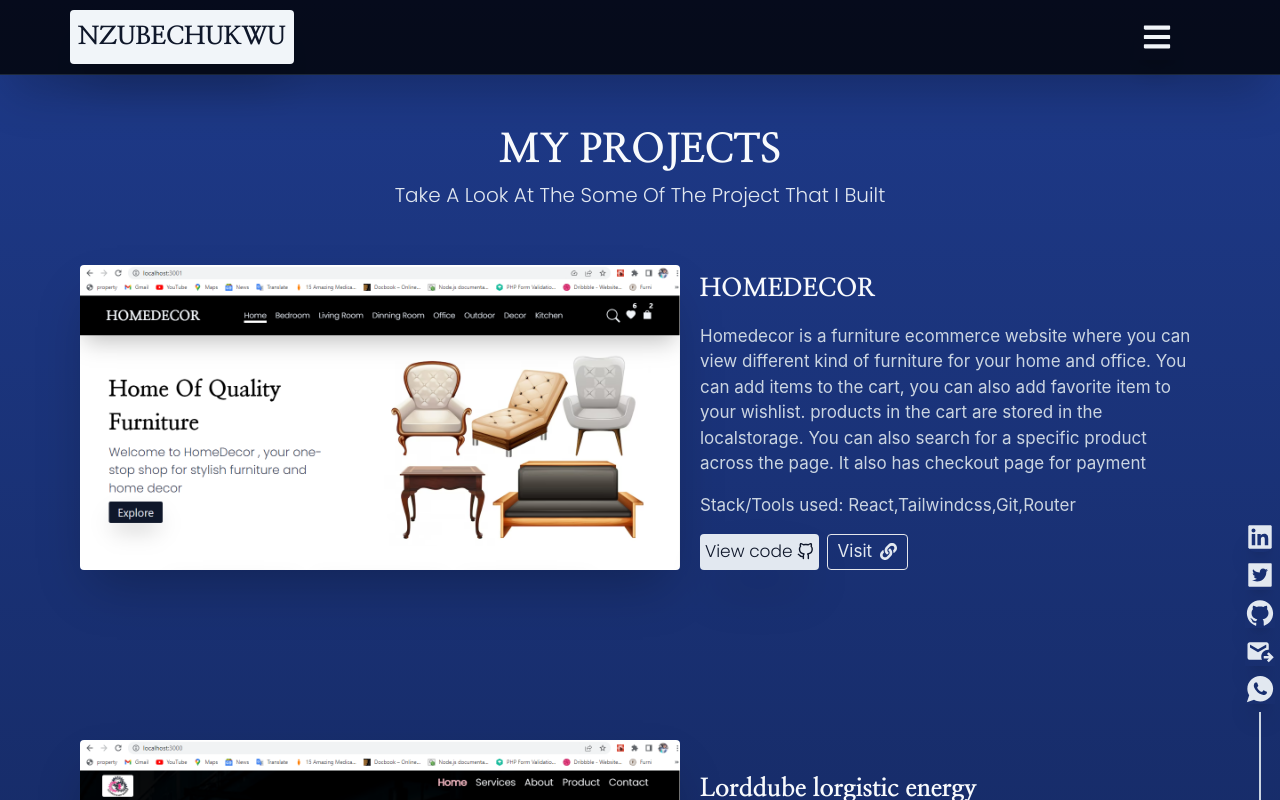
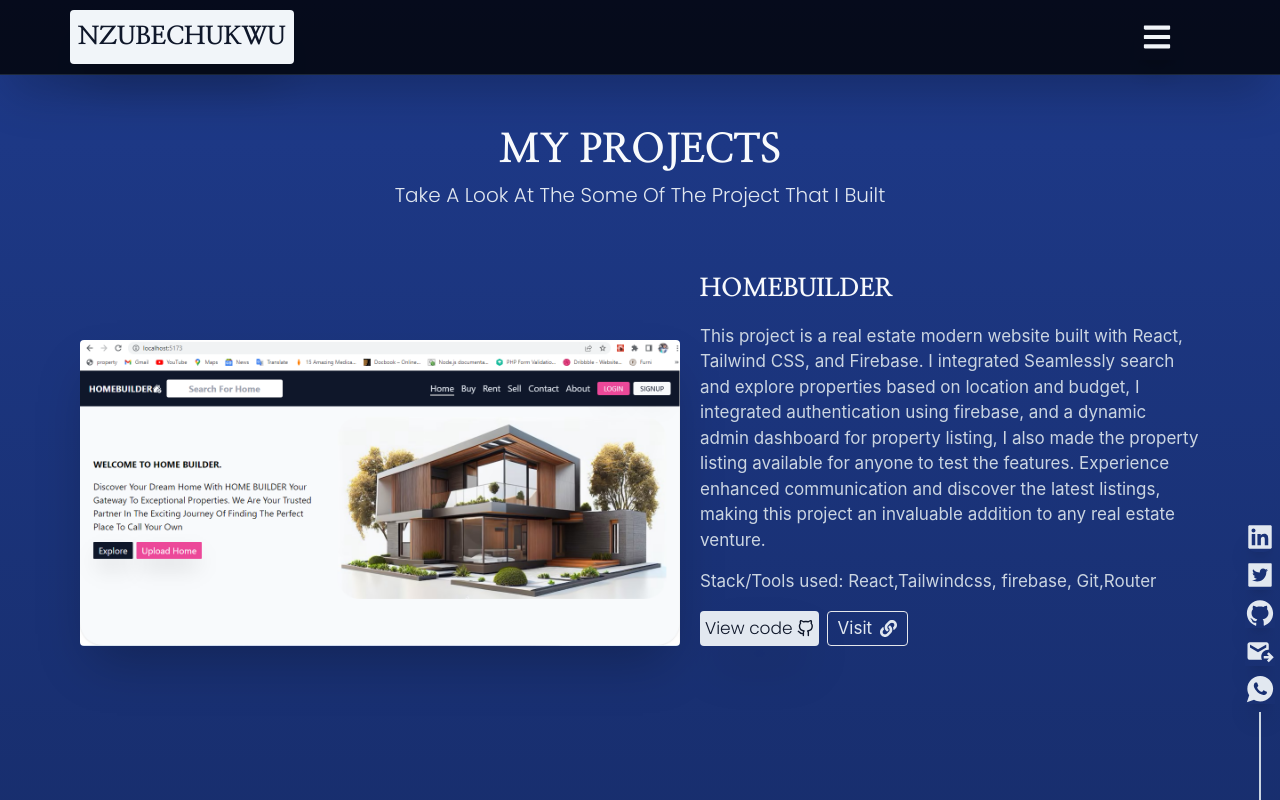
Before and after one commit to DesmondNzubechi/Official-Portfolio, a React (Create React App) app: page /Project in a window 1280 px wide. Shown: the top 800 px of the page. Built offline with nearby package versions, Linux system fonts and the light colour scheme; the HTML template or start-up script is replaced by a standard one; a web font is replaced by a local one.

Commit message:
new change

```diff
--- a/src/Components/Projects/projects.jsx
+++ b/src/Components/Projects/projects.jsx
@@ -11,6 +11,7 @@ import b2rex from '../../assets/b2rexhange.png';
 import cgpaCalc from '../../assets/gp1.png';
 import lorddube from '../../assets/lorddube.png';
 import homedecor from '../../assets/Screenshot 2023-05-22 091359.png';
+import homebuilder from '../../assets/homebuilder.png';
 import {FiExternalLink, FiGithub} from 'react-icons/fi';
 import {FaLink} from 'react-icons/fa';
 import { useEffect } from "react";
@@ -23,6 +24,14 @@ export const Projects = () => {
         Aos.init({ duration: 1000 });
       }, []);
 const projectItems = [
+    {
+        ProjectImg: homebuilder,
+        projectName : 'HOMEBUILDER',
+        ProjectDescr : 'This project is a real estate modern website built with React, Tailwind CSS, and Firebase. I integrated Seamlessly search and explore properties based on location and budget, I integrated authentication using firebase, and  a dynamic admin dashboard for property listing, I also made the property listing available for anyone to test the features. Experience enhanced communication and discover the latest listings, making this project an invaluable addition to any real estate venture.',
+        projectStack: 'Stack/Tools used: React,Tailwindcss, firebase, Git,Router',
+        ProjectGit : 'github.com/DesmondNzubechi/beautiful-home',
+        ProjectUrl : 'buildhome.vercel.app',
+    },
     {
         ProjectImg: homedecor,
         projectName : 'HOMEDECOR',
```
Also changed, not shown: src/assets/homebuilder.png (added).
